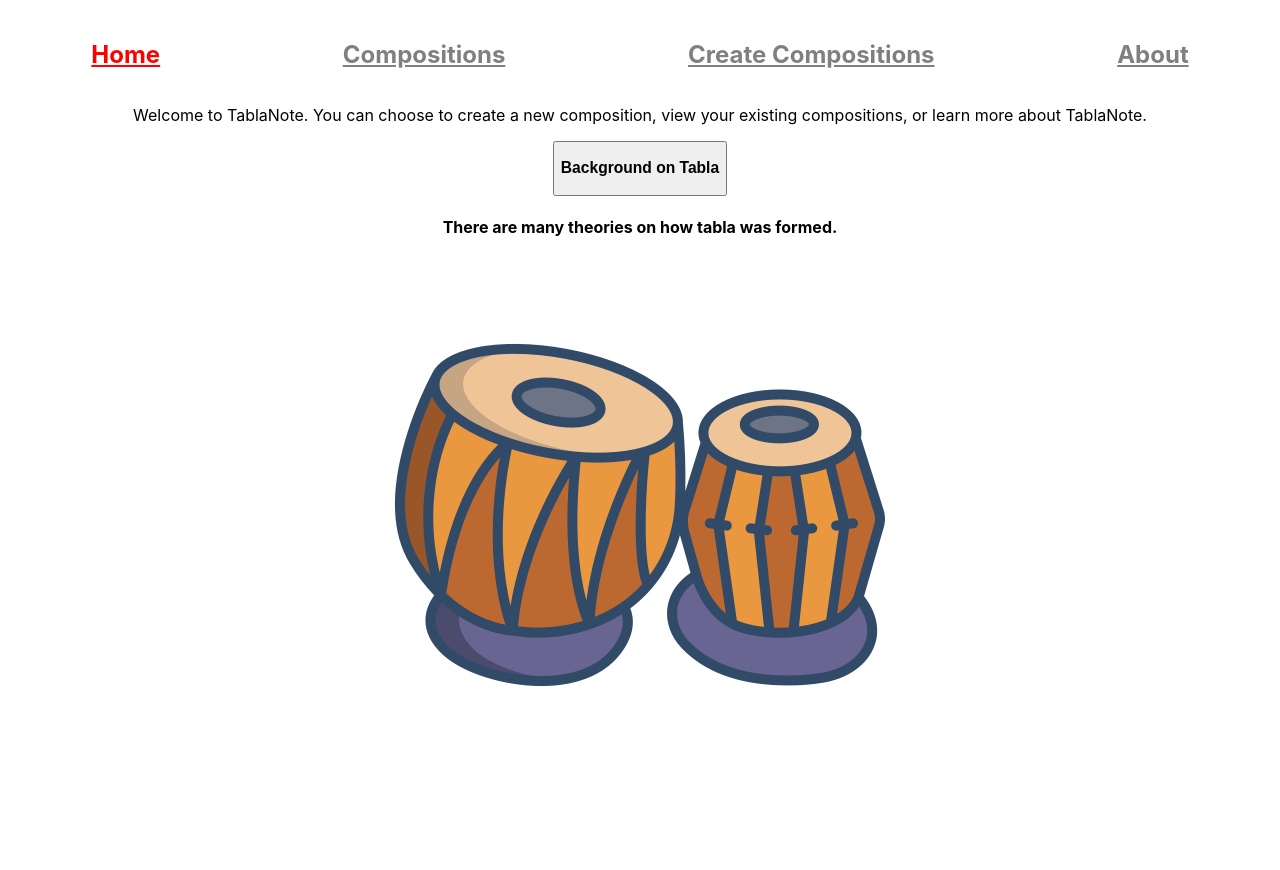
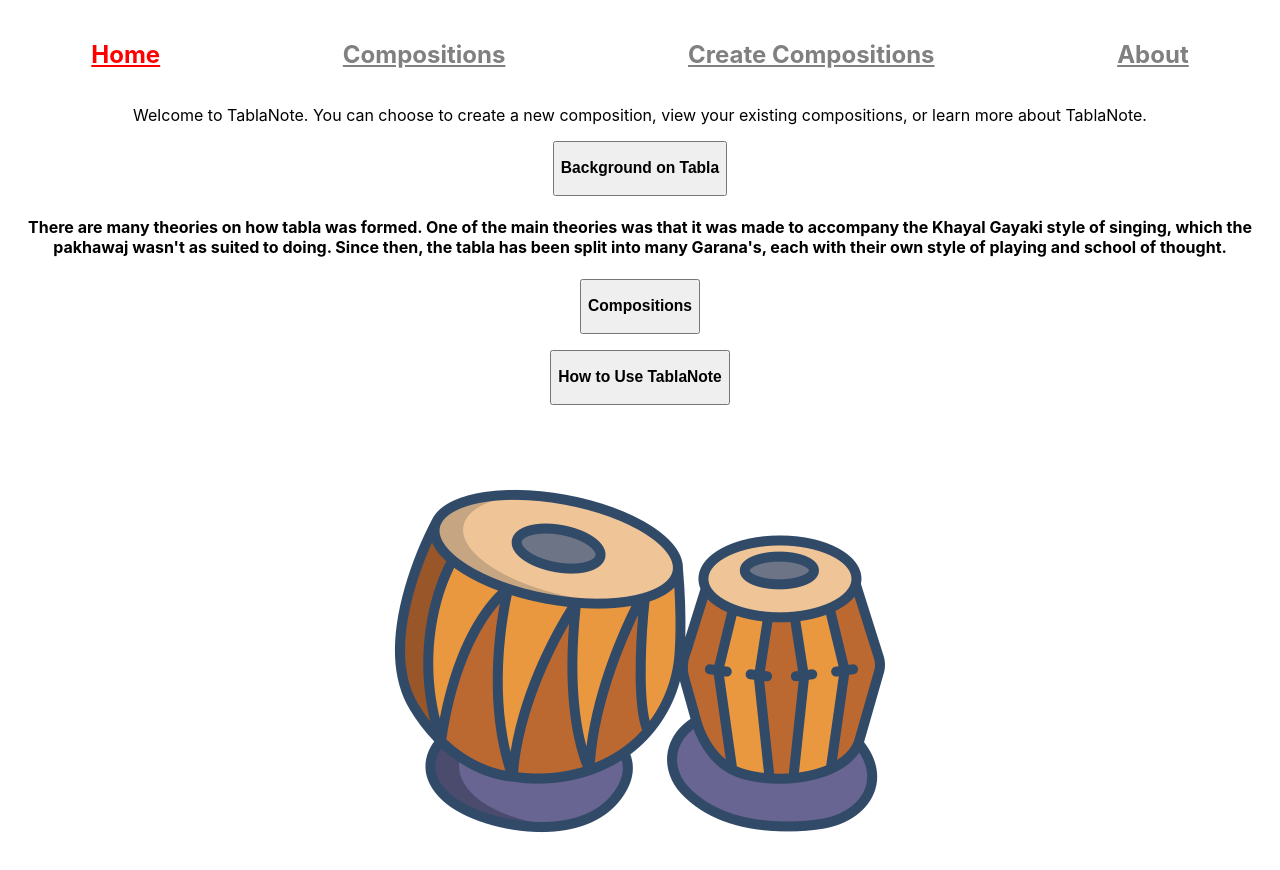
Before and after one commit to s1oly/tablanote, a React (Create React App) app: page /home in a window 1280 px wide. Both pictures are taken after a click on the button "Background on Tabla". Shown: the top 870 px of the page. Before the commit the page ends 800 px from the top, so only its background shows below. Built offline with nearby package versions, Linux system fonts and the light colour scheme.

Commit message:
Added more toggle to Home
Need to make sure pdfs save data

```diff
--- a/src/App.css
+++ b/src/App.css
@@ -1,6 +1,8 @@
 .App {
   text-align: center;
 }
+
+
 
 .App-logo {
   height: 40vmin;
--- a/src/Pages/CompositionManaging/Compositions.js
+++ b/src/Pages/CompositionManaging/Compositions.js
@@ -18,7 +18,7 @@ const Compositions = () => {
             <li key={index}>{composition} &nbsp;
               <button onClick = {() => deleteComposition(index)}> Delete Composition</button>
               <p>
-                <a href= {composition.includes('Teentaal') ? TeentaalPDF : JhaptaalPDF} target = "_blank" rel="norefferer"> Link To Composition</a>
+                <a href= {composition.includes('Teentaal') ? TeentaalPDF : JhaptaalPDF} target = "_blank" rel="noreferrer"> Link To Composition</a>
               </p>
             </li>
            </>
--- /dev/null
+++ b/src/Pages/Display/Home.css
@@ -0,0 +1,7 @@
+.Home {
+    margin-left: 500px;
+    width: 500px;
+    border: 1px solid;
+    word-wrap: break-word;
+    display: flex;
+}
--- a/src/Pages/Display/Home.js
+++ b/src/Pages/Display/Home.js
@@ -1,11 +1,21 @@
 import { useState } from 'react';
+import './Home.css'
 
 const Home = () => {
     const image = require('/Users/s1oly/Desktop/tablanote/src/Images/tabla.png')
-    const [open, setOpen] = useState(false)
+    const [openA, setOpenA] = useState(false)
+    const [openB, setOpenB] = useState(false)
+    const [openC, setOpenC] = useState(false)
 
-    const toggle = () => {
-        setOpen(!open)
+
+    const toggleA = () => {
+        setOpenA(!openA)
+    }
+    const toggleB = () => {
+        setOpenB(!openB)
+    }
+    const toggleC = () => {
+        setOpenC(!openC)
     }
 
     return(
@@ -13,10 +23,35 @@ const Home = () => {
             <section className="section">
                 <p> Welcome to TablaNote. You can choose to create a new composition, view your existing compositions, or learn more about TablaNote.</p>
                 <p></p>
-                <button onClick = {toggle}><h1> Background on Tabla</h1></button>
-                {open && (
+                <button onClick = {toggleA}><h1> Background on Tabla</h1></button>
+                {openA && (
                     <div className='toggle'>
-                        <h4>There are many theories on how tabla was formed. </h4>
+                        <h4>There are many theories on how tabla was formed. One of the main theories was that it was made to accompany the
+                            Khayal Gayaki style of singing, which the pakhawaj wasn't as suited to doing. Since then, the tabla has been split into
+                            many Garana's, each with their own style of playing and school of thought.
+                        </h4>
+                    </div>
+                )}
+                <p></p>
+                <button onClick = {toggleB}><h1>Compositions</h1></button>
+                {openB && (
+                    <div className='toggle2'>
+                        <h4>
+                            There are many different compositions that are present in tabla, such as peshkar, paran, gat, kayeda, rela, tukdas and more.
+                            Each of these composition's are played in a specfifc taal, each with their own unique theka and a set amount of beats, or maatras.
+                            During solo performance, the tabla player has plays a wide variety of compositions at different speeds, or laya. During Accompaniment,
+                            the tabla player usually provides accompaniment to dance, vocal, or instrumental performance in a certain taal.
+                        </h4>
+                    </div>
+                )}
+                <p></p>
+                <button onClick = {toggleC}><h1>How to Use TablaNote</h1></button>
+                {openC && (
+                    <div className='toggle2'>
+                        <h4>
+                            Once you sign in, you will be shown your existing compositions. You can view them by pressing the link or create a new one based on the taal
+                            you want to play. Currently, only Teentaal and Jhaptaal are supported. We are also working on making sure the pdf's save to any change.
+                        </h4>
                     </div>
                 )}
             </section>
```
Also changed, not shown: 2 other files (tests, documents, lock files or other folders).
